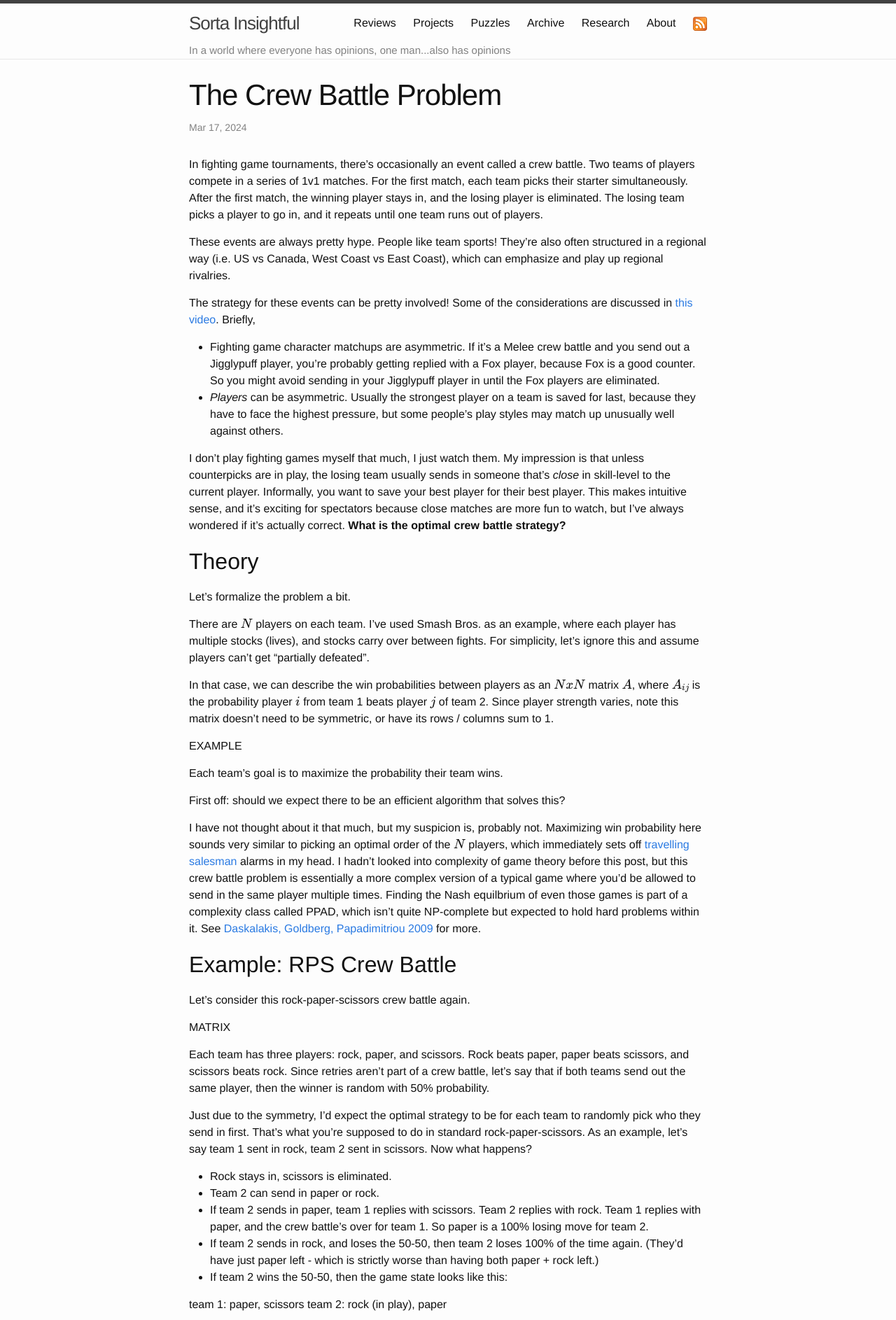
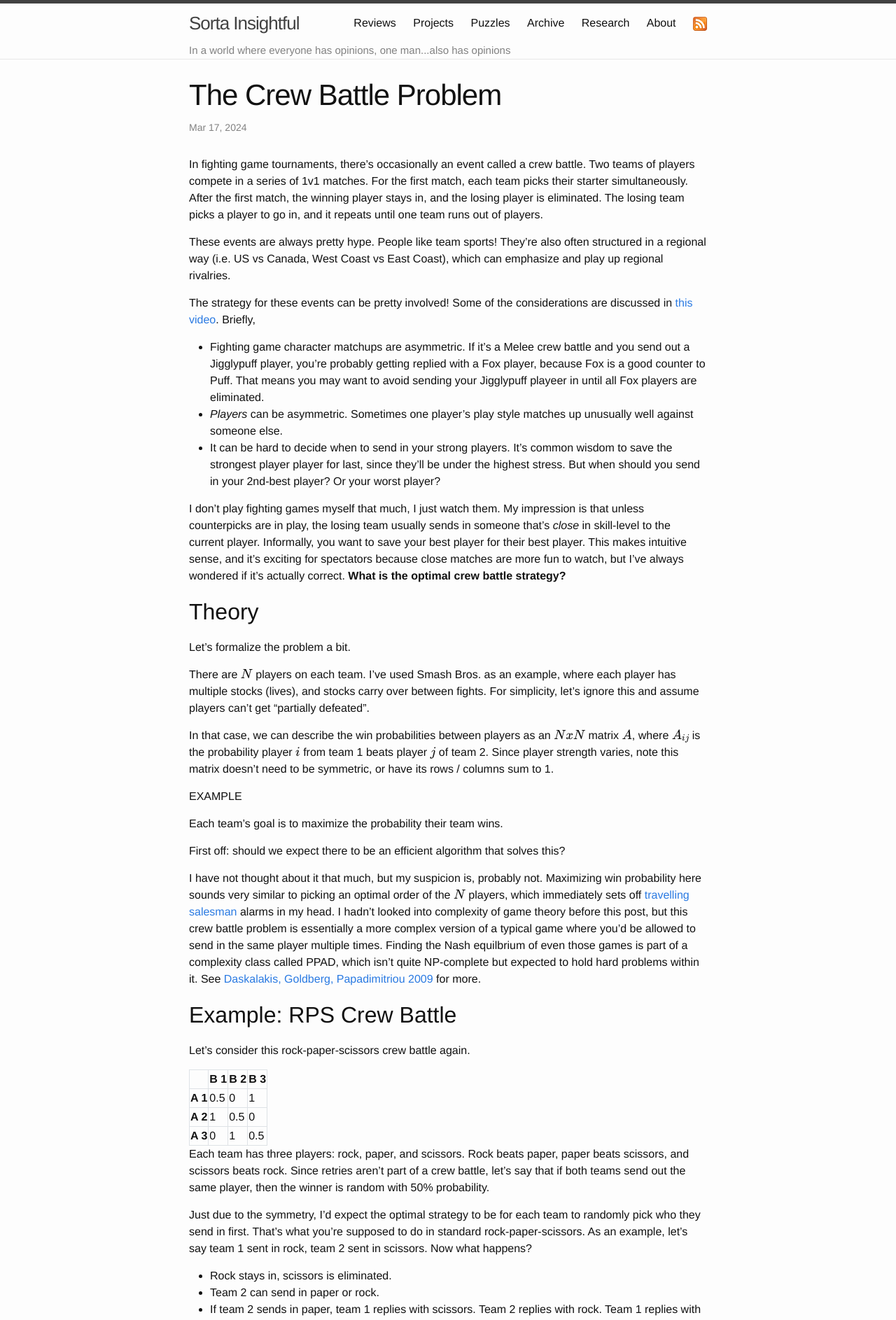
Before and after one commit to alexirpan/alexirpan.github.io, a Jekyll site: the page built from _posts/2024-03-17-crew-battle.markdown, in a window 1280 px wide. Shown: the top 1886 px of the page at 70% size. Built offline with Jekyll 4.4.1, drawn with Linux system fonts in a browser that asks for light colours; nearby versions of some CDN libraries; formulas are drawn with MathJax 3; some of the changed text lies outside the part shown.

Commit message:
adding table CSS, more notes

```diff
--- a/_posts/2024-03-17-crew-battle.markdown
+++ b/_posts/2024-03-17-crew-battle.markdown
@@ -17,11 +17,14 @@ The strategy for these events can be pretty involved! Some of the considerations
 in [this video](https://www.youtube.com/watch?v=Q_yteloGGJo). Briefly,
 
 * Fighting game character matchups are asymmetric. If it's a Melee crew battle and you send out
-a Jigglypuff player, you're probably getting replied with a Fox player, because Fox is a good counter.
-So you might avoid sending in your Jigglypuff player in until the Fox players are eliminated.
-* *Players* can be asymmetric. Usually the strongest player on a team is saved for last, because
-they have to face the highest pressure, but some people's play styles may match up unusually well
-against others.
+a Jigglypuff player, you're probably getting replied with a Fox player, because Fox is a good counter
+to Puff. That means you may want to avoid sending your Jigglypuff playeer in until all Fox players
+are eliminated.
+* *Players* can be asymmetric. Sometimes one player's play style matches up unusually well against
+someone else.
+* It can be hard to decide when to send in your strong players. It's common wisdom to save the
+strongest player player for last, since they'll be under the highest stress. But when should you
+send in your 2nd-best player? Or your worst player?
 
 I don't play fighting games myself that much, I just watch them. My impression is that
 unless counterpicks are in play, the losing team usually sends in someone that's *close* in skill-level
@@ -66,7 +69,24 @@ Example: RPS Crew Battle
 
 Let's consider this rock-paper-scissors crew battle again.
 
-MATRIX
+<table class="table-bordered">
+<tr><td></td><td><strong>B 1</strong></td><td><strong>B 2</strong></td><td><strong>B 3</strong></td></tr>
+  <tr>
+  <td><strong>A 1</strong></td>    <td>0.5</td>
+    <td>0</td>
+    <td>1</td>
+  </tr>
+  <tr>
+  <td><strong>A 2</strong></td>    <td>1</td>
+    <td>0.5</td>
+    <td>0</td>
+  </tr>
+  <tr>
+  <td><strong>A 3</strong></td>    <td>0</td>
+    <td>1</td>
+    <td>0.5</td>
+  </tr>
+</table>
 
 Each team has three players: rock, paper, and scissors. Rock beats paper, paper
 beats scissors, and scissors beats rock. Since retries aren't part of a crew
@@ -121,15 +141,17 @@ since the current player defines whose turn it is, but it'll be easier to explai
 
 Such an $$f$$ can be defined recursively. We have the following base cases.
 
+(EDIT THIS TO INCLUDE CURRENT TEAM)
+
 * $$f(a_i, S_A, \emptyset) = 1$$. (Team A wins if team B has no players left and the player left is from team A.)
 * $$f(b_j, \emptyset, S_B) = 0$$. (The reverse.)
 
 We then have these recursive cases:
 
-* $$f(a_i, S_A, S_B) = \min_j p_{ij} f(a_i, S_A, S_B - \{b_j\}) + (1-p_{ij}) f(b_j, S_A, S_B - \{b_j\})
+* $$f(a_i, S_A, S_B) = \min_{j \in S_B} p_{ij} f(a_i, S_A, S_B - \{b_j\}) + (1-p_{ij}) f(b_j, S_A, S_B - \{b_j\})
 (It is Team B's turn. They want to play the player $$b_j$$ that minimizes the probability that team A wins.
 The current player will either stay $$a_i$$ or change to $$b_j$$, depending on how the match goes.)
-* $$f(b_j, S_A, S_B) = \max_i p_{ij} f(a_i, S_A - \{a_i\}, S_B) + (1-p_{ij}) f(b_j, S_A - \{a_i\}, S_B)
+* $$f(b_j, S_A, S_B) = \max_{i \in S_A} p_{ij} f(a_i, S_A - \{a_i\}, S_B) + (1-p_{ij}) f(b_j, S_A - \{a_i\}, S_B)
 (The reverse, where it's team A's turn and they want to maximize win probability.)
 
 One question you may have is that this definition assumes each player acts deterministically.
@@ -152,5 +174,83 @@ payoff matrix, as long as you can compute $$f$$. Computing $$f$$ is a different
 equations above it can be done with dynamic programming in $$O(n^22^n)$$. It's not going to work at big scales,
 but if teams are like, 3-5 players, this is totally doable.
 
-So I coded up a random generator of 4-player crew battles (generate random win matrices), computed $$f$$ for
-each of them, and dug in to see what strategies were there.
+
+Simulating Crew Battles
+--------------------------------------------------------------------------
+
+Following the definitions above, I wrote a solver to take the individual player matchups,
+and compute the crew battle match-up matrix. For each choice of starting player, I computed
+the win probability for team A assuming each taem sends in players optimally.
+
+For example, here's the one for the rock-paper-scissors crew battle.
+
+MATRIX
+
+No, that's not a bug. It turns out the RPS crew battle is identical to an individual RPS game.
+But let's consider this version, where instead of rock beating scissors 100% of the time, it's
+only favored to win.
+
+MATRIX
+
+Here's the log of an example game.
+
+LOG
+
+For good measure, here's a random matchup matrix and the corresponding game matrix.
+
+MATRIX
+
+MATRIX
+
+Alright. Let's try something new. What if all player matchups are transitive?
+There are no rock-paper-scissor triangles. Instead,
+each player has a certain power level $$p$$, and if players of power levels $$p$$ and $$q$$
+fight, the win probability is $$p/(p+q)$$.
+
+Here's an example random matchup chart.
+
+MATRIX
+
+And here's the crew battle outcome matrix
+
+MATRIX
+
+Hang on. This implies that *it doesn't matter who each team sends out first*. The probability
+of winning the crew battle is the same. (Trying this with several random 3x3s reveals the same pattern.)
+
+Maybe this is a property of 3-player teams? Let's try this on something bigger, like 5-player teams
+
+MATRIX
+
+MATRIX
+
+Huh. Well, let's play a sample game. Surely the choices of who to send out against who matter?
+
+LOG
+
+I found this pretty surprising! Like, I assumed that you'd want to at least make some decision based on
+how generically good your opponent is. Yet these results suggest it doesn't matter at all.
+
+Just to verify, what if only one team follows power levels, and the other does not? Imagine a team
+of all Foxes against a bunch of other characters with varying Fox matchups. Here's what that would look like - in this example, team B is all the same character.
+
+MATRIX
+
+MATRIX
+
+Now the ordering matters again.
+
+Let's write up this observation more formally.
+
+**Conjecture:** Suppose you have an $$N$$ player crew battle, with players $$A = \{a_1, a_2, \cdots, a_N\}$$ and $$B = \{b_1, b_2, \cdots, b_N\}$$. A team is transitive if there is a way to order players on that team by strength. More formally, there's an ordering $$\{a_1, a_2, \cdots, a_N\}$$ such that for all pairs $$i,j$$, if $$i > j$$, then $$Pr(a_i > b) \ge Pr(a_j > b)$$ for any opponent $$b$$. If both teams A and B are transitive, then the probability
+of winning the crew battle does not depend on strategy.
+
+I haven't proved this myself, but it feels very provable. (My first instinct would be a proof by induction on the number of remaining players.)
+I'll leave it up to someone else to carry out the details.
+
+Assuming this conjecture is true, what does that imply about real crew battles? I believe it means **you should entirely
+ignore player strength when picking players, and should only focus on counter-picks**. If your anchor has a good counter-pick,
+don't save them for last, just send them out there. Of course, there are all sorts of psychological factors at play. Maybe your
+best player does have the best nerves of steel, and should still be saved for last because anyone else there would get worse with
+pressure. And, although the math suggests it doesn't matter to send your weakest player against their strongest player, you
+probably shouldn't just for morale reasons.
--- a/_sass/_layout.scss
+++ b/_sass/_layout.scss
@@ -301,3 +301,12 @@ audio.player {
     padding-bottom: 0.1px;  // Enough to get the paragraph's default margin to get the background applied to the margin
     margin-bottom: 15px;  // Reproduce the margin that should exist
 }
+
+table.table-bordered {
+    border: 1px solid #dee2e6;
+    border-collapse: collapse;
+}
+
+table.table-bordered td {
+    border: 1px solid #dee2e6;
+}
```
